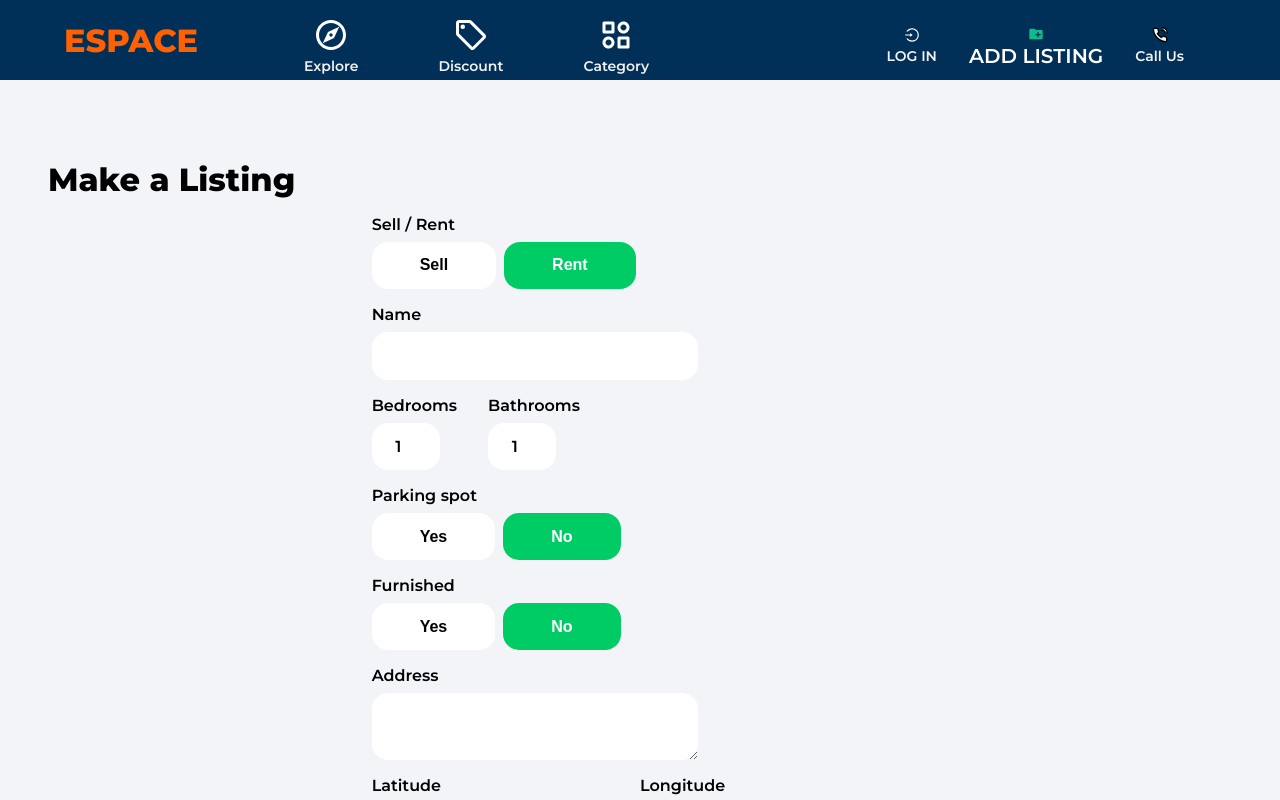
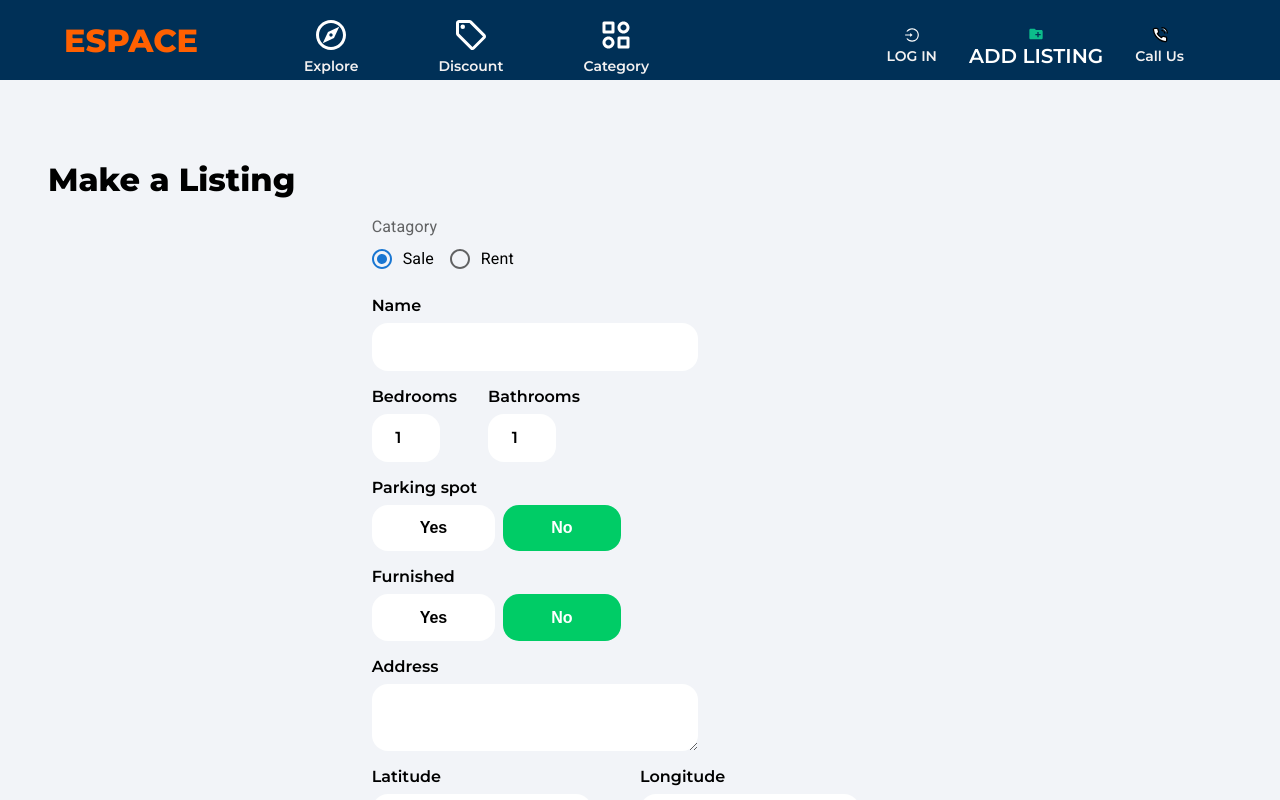
Before and after one commit to shambel-amare/house-listing-marketplace, a React (Create React App) app: page /create-listing in a window 1280 px wide. Shown: the top 800 px of the page. Built offline with nearby package versions, Linux system fonts and the light colour scheme; no server answers; sample sign-in values are in the browser's storage.

Commit message:
First commit to dev branch

```diff
--- a/package.json
+++ b/package.json
@@ -3,6 +3,9 @@
   "version": "0.1.0",
   "private": true,
   "dependencies": {
+    "@emotion/react": "^11.9.0",
+    "@emotion/styled": "^11.8.1",
+    "@mui/material": "^5.6.2",
     "@testing-library/jest-dom": "^5.16.2",
     "@testing-library/react": "^12.1.3",
     "@testing-library/user-event": "^13.5.0",
@@ -13,10 +16,13 @@
     "react-dom": "^17.0.2",
     "react-dropdown": "^1.9.2",
     "react-icons": "^4.3.1",
+    "react-redux": "^8.0.1",
     "react-router-dom": "^6.2.1",
     "react-scripts": "5.0.0",
     "react-select": "^5.3.0",
     "react-toastify": "^8.2.0",
+    "redux": "^4.2.0",
+    "redux-thunk": "^2.4.1",
     "uuid": "^8.3.2",
     "web-vitals": "^2.1.4"
   },
--- a/public/index.html
+++ b/public/index.html
@@ -14,6 +14,14 @@
       manifest.json provides metadata used when your web app is installed on a
       user's mobile device or desktop. See https://developers.google.com/web/fundamentals/web-app-manifest/
     -->
+    <link
+  rel="stylesheet"
+  href="https://fonts.googleapis.com/css?family=Roboto:300,400,500,700&display=swap"
+/>
+<link
+  rel="stylesheet"
+  href="https://fonts.googleapis.com/icon?family=Material+Icons"
+/>
     <link rel="manifest" href="%PUBLIC_URL%/manifest.json" />
 
     <title>House Marketplace</title>
--- a/src/App.js
+++ b/src/App.js
@@ -15,6 +15,7 @@ import CreateListing from './pages/CreateListing'
 import SignUp from './pages/SignUp'
 import Test from './components/Test'
 import ForgotPassword from './pages/ForgotPassword'
+import Practice from './components/practice'
 import PrivateRoute from './components/PrivateRoute'
 
 function App() {
@@ -38,6 +39,7 @@ function App() {
         <Route path='/contact/:landlordId' element={<Contact />} />
         <Route path='/searchbar' element={<SearchBar />} />
         <Route path='/test' element={<Test />} />
+        <Route path='/practice' element={<Practice />} />
 
       </Routes>
     </Router>
--- a/src/components/Test.jsx
+++ b/src/components/Test.jsx
@@ -1,51 +1,11 @@
-import React, { useState, useEffect } from "react";
-import { collection, query, where, getDocs } from "firebase/firestore";
-import { db } from "../firebase.config";
+import SearchBar from "./SearchBar";
 
-function RetrieveData() {
-  const [locations, setLocations] = useState([]);
-  const [search, setSearch] = useState("");
-  const [filteredLocations, setFilteredLocations] = useState([]);
-
-  useEffect(() => {
-    const fetchData = async () => {
-      const typeQuery = query(collection(db, "listings"));
-      const data = await getDocs(typeQuery);
-      data.forEach((doc) => {
-        setLocations({ location: doc.data().location, id: doc.id });
-      });
-    };
-
-    fetchData();
-  }, []);
-
-  useEffect(() => {
-    setFilteredLocations(
-      locations.filter((user) =>
-        user.location.toLowerCase().includes(search.toLowerCase())
-      )
-    );
-  }, [search, locations]);
+function Test() {
   return (
-    <>
-      <div style={{ margin: "8rem 20rem" }}>
-        <h1>Contact Details</h1>
-        <input
-          type="text"
-          placeholder="Search"
-          onChange={(e) => setSearch(e.target.value)}
-        />
-      </div>
-      <div>
-        {filteredLocations.map((contact) => [
-          <ol>
-            <b>Consumer Details :</b> {<br />}
-            {locations.location},{<br />}
-            {locations.id},{<br />}
-          </ol>,
-        ])}
-      </div>
-    </>
+    <div>
+      <SearchBar type="type" />
+    </div>
   );
 }
-export default RetrieveData;
+
+export default Test;
--- a/src/index.css
+++ b/src/index.css
@@ -178,7 +178,6 @@ button {
   background: var(--color-white);
   border: 1rem;
   width: 100%;
-  height: 10rem;
   gap: 2rem;
   border-radius: 1rem;
   display: flex;
@@ -998,3 +997,7 @@ button {
   justify-content: center;
   align-items: center;
 }
+.filter {
+  width: 15rem;
+  padding: 0.5rem 0.75rem;
+}
--- a/src/pages/CreateListing.jsx
+++ b/src/pages/CreateListing.jsx
@@ -1,6 +1,5 @@
 import { useState, useEffect, useRef } from "react";
 import { getAuth, onAuthStateChanged } from "firebase/auth";
-import SearchBar from "../components/SearchBar";
 import {
   getStorage,
   ref,
@@ -19,13 +18,18 @@ import { v4 as uuidv4 } from "uuid";
 import { useNavigate } from "react-router-dom";
 import Spinner from "../components/Spinner";
 import { toast } from "react-toastify";
+import Radio from "@mui/material/Radio";
+import RadioGroup from "@mui/material/RadioGroup";
+
+import FormControl from "@mui/material/FormControl";
+import FormLabel from "@mui/material/FormLabel";
+import FormControlLabel from "@mui/material/FormControlLabel";
 
 function CreateListing() {
   const [loading, setLoading] = useState(false);
-  const [docrefId, setDocRefId] = useState("");
   const [geolocationEnabled, setGeolocationEnabled] = useState(false);
   const [formData, setFormData] = useState({
-    type: "rent",
+    type: "sale",
     name: "",
     bedrooms: 1,
     bathrooms: 1,
@@ -77,7 +81,7 @@ function CreateListing() {
   }, [isMounted]);
   const onSubmit = async (e) => {
     e.preventDefault();
-
+    console.log("Form Data =>", formData);
     setLoading(true);
 
     if (discountedPrice >= regularPrice) {
@@ -201,8 +205,10 @@ function CreateListing() {
     delete formDataCopy.address;
 
     !formDataCopy.offer && delete formDataCopy.discountedprice;
+    console.log("Form Data Copy: ", formDataCopy);
 
     const docRef = await addDoc(collection(db, "listings"), formDataCopy);
+    console.log("DocRef: ", docRef.id);
     // Adding location and type as searching parameters to a collection
     // const locationRef = await setDoc(collection(db, "locations"), locations,);
     // const typeRef = await setDoc(collection(db, "types"), types);
@@ -216,13 +222,6 @@ function CreateListing() {
       },
       { merge: true }
     );
-    setDocRefId({ docRefData: `${docRef.id}` });
-    //   db.collection('users').doc('random-id').set(
-    //     {   "friends": {
-    //               "friend-uid-3": true
-    //           }
-    //      },{merge:true}
-    // )
     setLoading(false);
 
     toast.success("Listing Saved!");
@@ -237,7 +236,6 @@ function CreateListing() {
     if (e.target.value === "false") {
       boolean = false;
     }
-
     // Files
     if (e.target.files) {
       setFormData((prevState) => ({
@@ -253,15 +251,19 @@ function CreateListing() {
         [e.target.id]: boolean ?? e.target.value,
       }));
     }
+    if (e.target.value === "sale" || e.target.value === "rent") {
+      setFormData((prevState) => ({
+        ...prevState,
+        [e.target.id]: e.target.value,
+      }));
+    }
   };
-
   if (loading) {
     return <Spinner />;
   }
 
   return (
     <div className="profile">
-      {/* <SearchBar docrefId={docrefId.docRefData} /> */}
       <header>
         <p className="pageHeader">Make a Listing</p>
       </header>
@@ -270,26 +272,28 @@ function CreateListing() {
           style={{ margin: "0 auto", display: "flex", flexDirection: "column" }}
           onSubmit={onSubmit}
         >
-          <label className="formLabel">Sell / Rent</label>
           <div className="formButtons">
-            <button
-              type="button"
-              className={type === "sale" ? "formButtonActive" : "formButton"}
-              id="type"
-              value="sale"
-              onClick={onMutate}
-            >
-              Sell
-            </button>
-            <button
-              type="button"
-              className={type === "rent" ? "formButtonActive" : "formButton"}
-              id="type"
-              value="rent"
-              onClick={onMutate}
-            >
-              Rent
-            </button>
+            <FormControl>
+              <FormLabel className="formLabel">Catagory</FormLabel>
+              <RadioGroup
+                aria-labelledby="demo-controlled-radio-buttons-group"
+                name="controlled-radio-buttons-group"
+                value={type}
+                onChange={onMutate}
+                row
+              >
+                <FormControlLabel
+                  value="sale"
+                  control={<Radio id="type" />}
+                  label="Sale"
+                />
+                <FormControlLabel
+                  value="rent"
+                  control={<Radio id="type" />}
+                  label="Rent"
+                />
+              </RadioGroup>
+            </FormControl>
           </div>
           <label className="formLabel">Name</label>
           <input
--- a/src/pages/Explore.jsx
+++ b/src/pages/Explore.jsx
@@ -82,7 +82,8 @@ function Explore() {
         </div>
         <div className="searchBox">
           {/* DROP DOWN GOES HERE */}
-          {/* <SearchBar /> */}
+          <SearchBar type="location" />
+          <SearchBar type="type" />
           <div className="searchIcon">
             <SearchIcon />
           </div>
```
Also changed, not shown: src/components/Filter.jsx (deleted, +0 -7 lines), src/components/SearchBar.jsx (+39 -18 lines), 1 other file (tests, documents, lock files or other folders).
